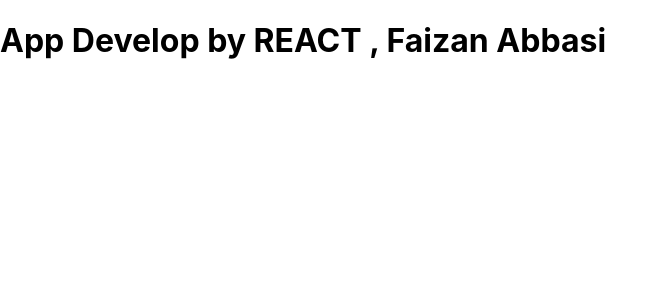
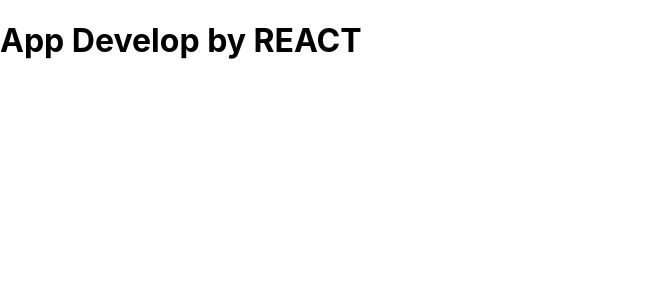
Before and after one commit to abbasifaizan70/bootcampapp_class2_by_faizanAbbasi, a React (Create React App) app: page / in a window 1280 px wide. Shown: the top 300 px of the page, without its empty margins (0-668 px from the left). Built offline with nearby package versions, Linux system fonts and the light colour scheme.

Commit message:
Checking Again

```diff
--- a/src/App.js
+++ b/src/App.js
@@ -5,7 +5,7 @@
 function App() {
   return (
     <div>
-        <h1> App Develop by REACT , Faizan Abbasi </h1>
+        <h1> App Develop by REACT  </h1>
     </div>
   );
 }
```
